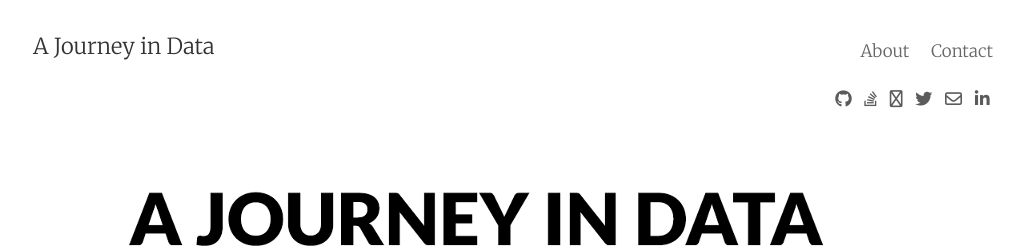
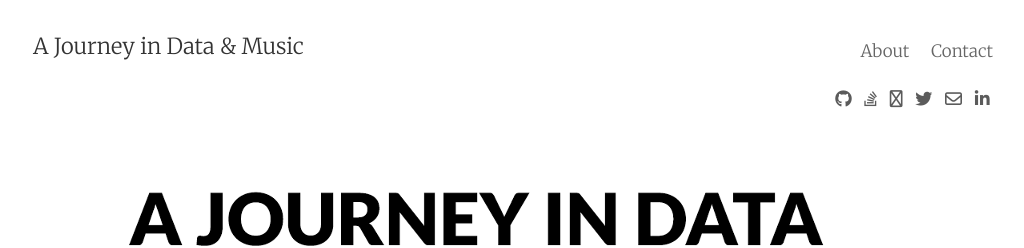
Before and after one commit to emredjan/emredjan.github.io, a Jekyll site: the page built from index.html, in a window 1280 px wide. Shown: the top 248 px of the page, without its empty margins (127-1151 px from the left). Built offline with Jekyll 4.4.1, drawn with Linux system fonts in a browser that asks for light colours; nearby versions of some CDN libraries; the list of posts is cut into pages by our own code; part of the change alters nothing that is shown.

Commit message:
Update title

```diff
--- a/_config.yml
+++ b/_config.yml
@@ -1,8 +1,8 @@
 # Site settings
-title:       A Journey in Data
+title:       A Journey in Data & Music
 email:       emredjan@gmail.com
 author:      Emre Can
-description: "A data science journal by Emre Can."
+description: "A data, music and everything in between journal by Emre Can."
 baseurl:     ""
 #url:         "http://192.168.178.241:4000/"
 url:         "http://emredjan.github.io/"
```
